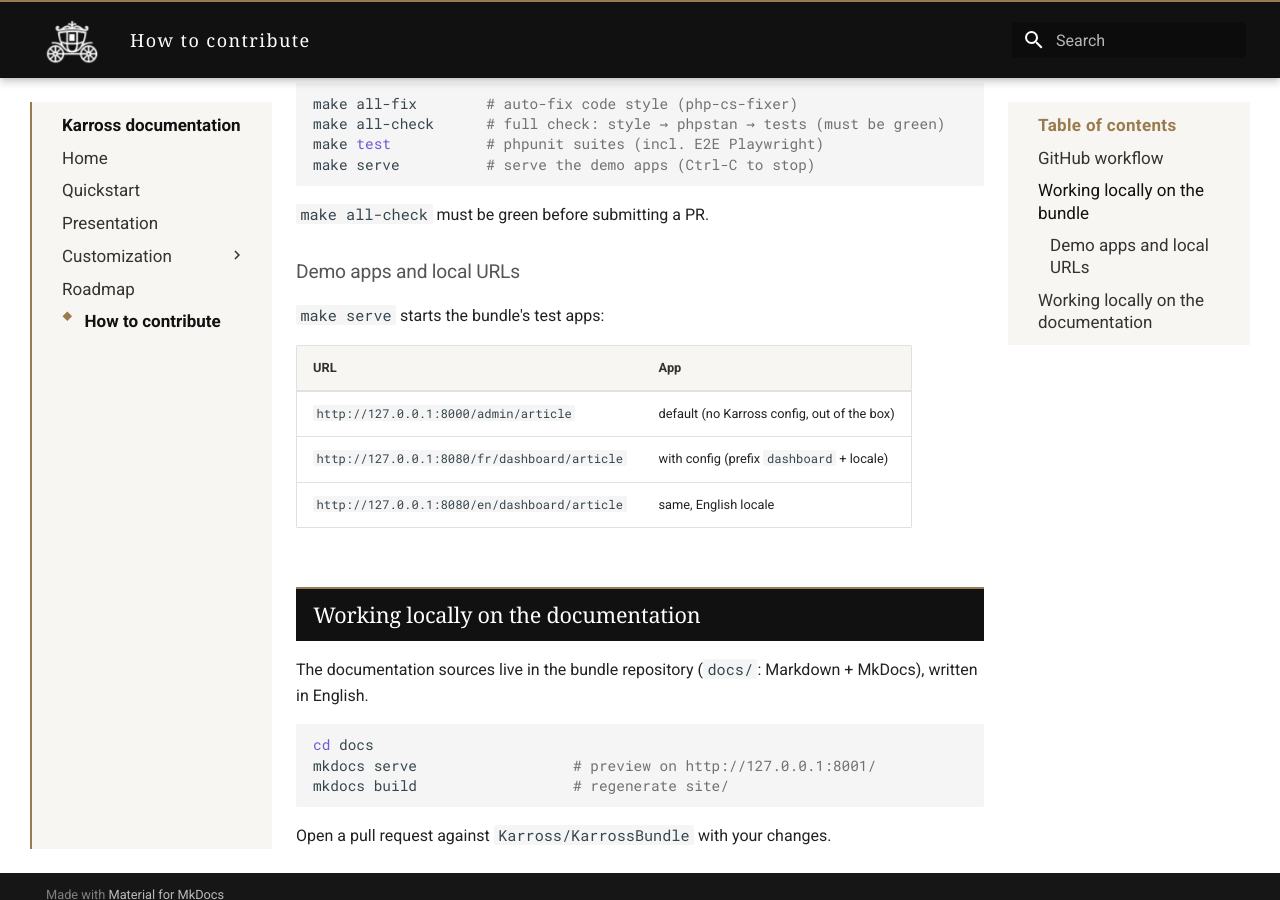
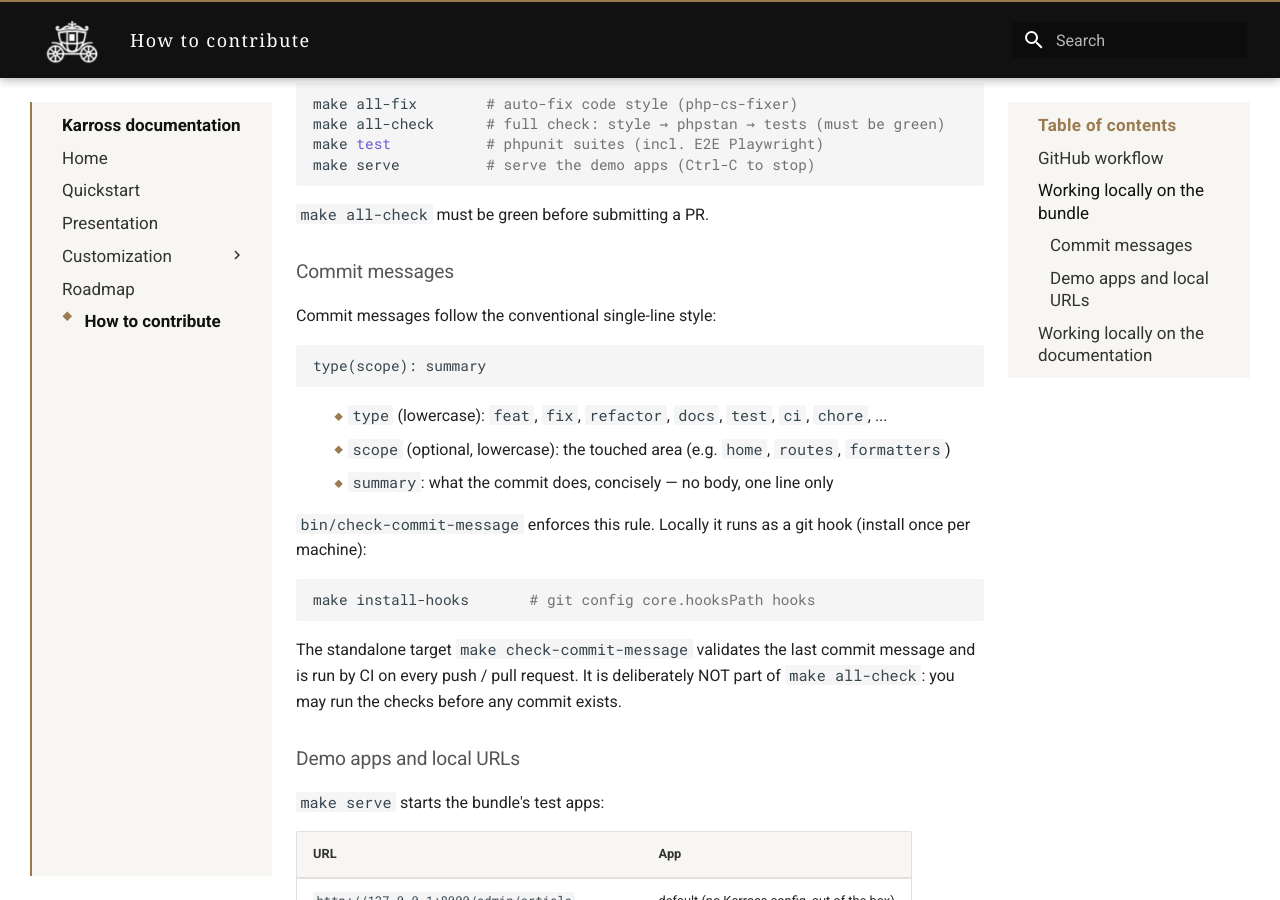
Before and after one commit to Karross/KarrossBundle, an MkDocs documentation site: the page built from docs/src/contribute.md, in a window 1280 px wide and 900 px high, scrolled down 564 px. Built offline with MkDocs 1.6.1 and Material for MkDocs 9.7.7, drawn with Linux system fonts in a browser that asks for light colours.

Commit message:
ci(commit): enforce single-line conventional commit messages

````diff
--- a/docs/src/contribute.md
+++ b/docs/src/contribute.md
@@ -23,6 +23,29 @@ make serve          # serve the demo apps (Ctrl-C to stop)
 
 `make all-check` must be green before submitting a PR.
 
+### Commit messages
+
+Commit messages follow the conventional single-line style:
+
+```text
+type(scope): summary
+```
+
+- `type` (lowercase): `feat`, `fix`, `refactor`, `docs`, `test`, `ci`, `chore`, ...
+- `scope` (optional, lowercase): the touched area (e.g. `home`, `routes`, `formatters`)
+- `summary`: what the commit does, concisely — no body, one line only
+
+`bin/check-commit-message` enforces this rule. Locally it runs as a git hook
+(install once per machine):
+
+```bash
+make install-hooks       # git config core.hooksPath hooks
+```
+
+The standalone target `make check-commit-message` validates the last commit
+message and is run by CI on every push / pull request. It is deliberately NOT
+part of `make all-check`: you may run the checks before any commit exists.
+
 ### Demo apps and local URLs
 
 `make serve` starts the bundle's test apps:
````
Also changed, not shown: 4 other files.
